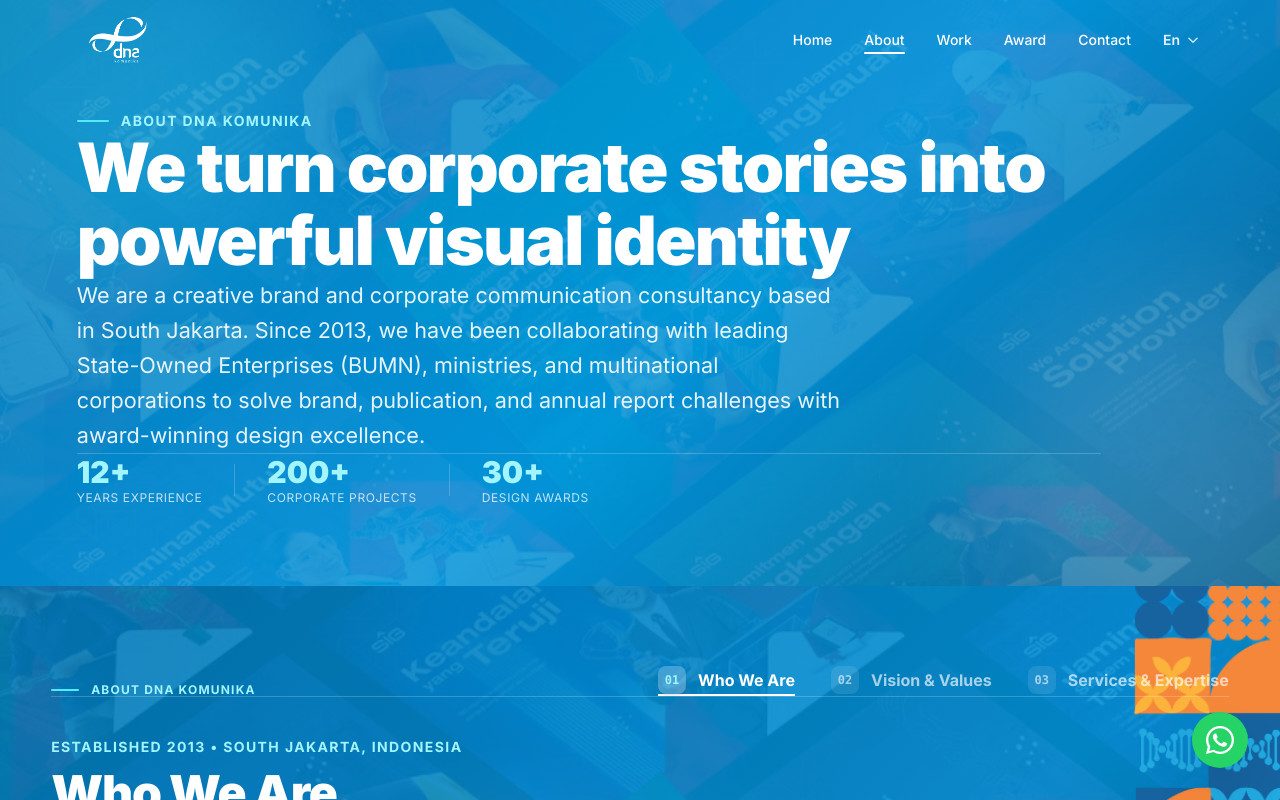
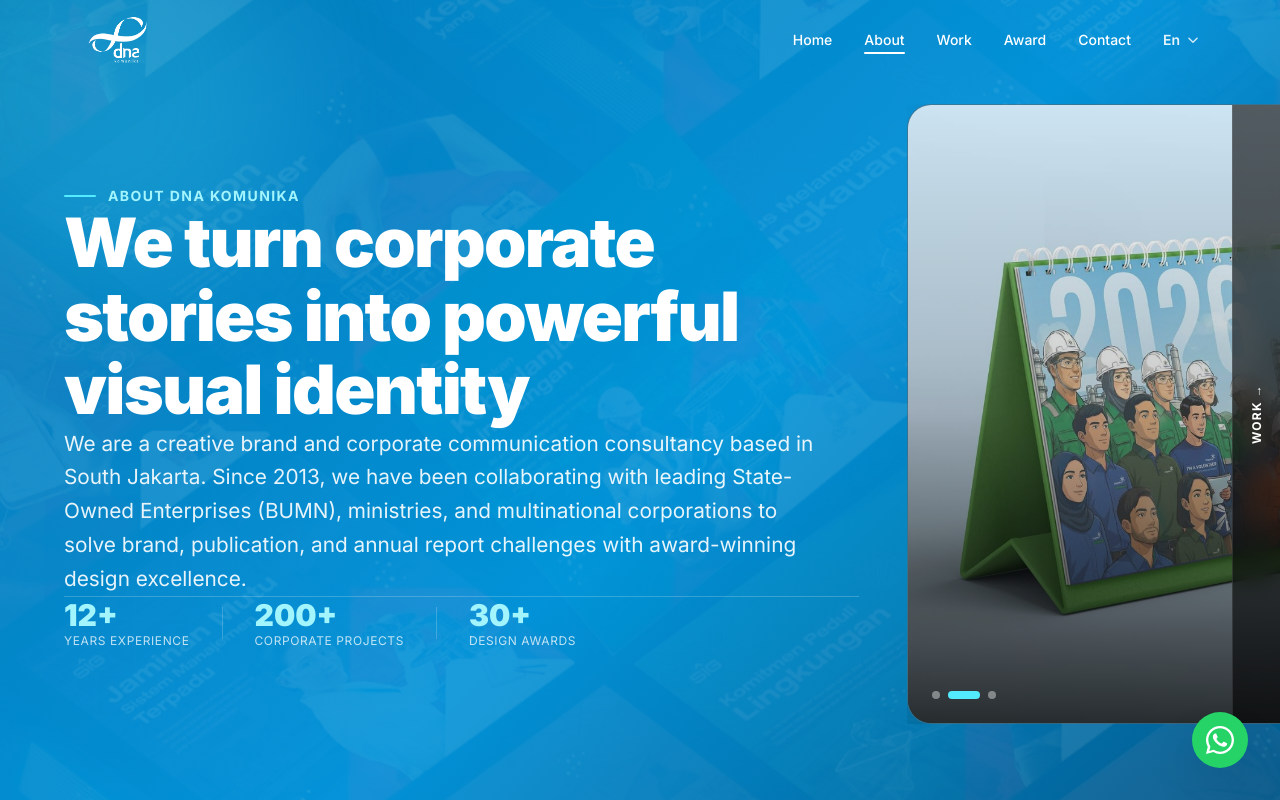
Before and after one commit to SamJinWoo99/DNA-Company-Profile, a Next.js app: page /about in a window 1280 px wide. Shown: the top 800 px of the page. Built offline with nearby package versions, Linux system fonts and the light colour scheme.

Commit message:
Animate slide from left to right, full blue background, and right peek photo carousel like reference 3

```diff
--- a/app/components/AboutHeroMeta.tsx
+++ b/app/components/AboutHeroMeta.tsx
@@ -1,34 +1,66 @@
 "use client";
 
-import { motion } from "framer-motion";
+import { useState, useEffect } from "react";
+import Link from "next/link";
+import { motion, AnimatePresence } from "framer-motion";
 import { useLanguage } from "../context/LanguageContext";
 
 export default function AboutHeroMeta() {
   const { lang, t } = useLanguage();
 
+  // Foto berjalan (carousel slider) seperti di Home
+  const heroSlides = [
+    {
+      id: 1,
+      image: "/hero-slide-1.jpg",
+      label: "Annual Report Excellence",
+    },
+    {
+      id: 2,
+      image: "/hero-slide-2.jpg",
+      label: "Calendar Design",
+    },
+    {
+      id: 3,
+      image: "/hero-slide-3.jpg",
+      label: "Corporate Publications",
+    },
+  ];
+
+  const [activeSlide, setActiveSlide] = useState(0);
+
+  // Otomatis berpindah slide setiap 4.5 detik
+  useEffect(() => {
+    const timer = setInterval(() => {
+      setActiveSlide((prev) => (prev + 1) % heroSlides.length);
+    }, 4500);
+    return () => clearInterval(timer);
+  }, [heroSlides.length]);
+
   return (
+    // Animasi geser dari KIRI ke KANAN (-100% -> 0)
     <motion.div
-      initial={{ x: "100%", opacity: 0 }}
+      initial={{ x: "-100%", opacity: 0 }}
       animate={{ x: 0, opacity: 1 }}
-      exit={{ x: "-100%", opacity: 0 }}
-      transition={{ duration: 0.65, ease: [0.16, 1, 0.3, 1] }}
-      className="w-full flex flex-col bg-white overflow-hidden"
+      exit={{ x: "100%", opacity: 0 }}
+      transition={{ duration: 0.7, ease: [0.16, 1, 0.3, 1] }}
+      className="w-full flex flex-col overflow-hidden"
     >
-      {/* ======================================================== */}
-      {/* 1. HERO BIRU META-STYLE (Foto 1)                         */}
-      {/* ======================================================== */}
+      {/* ========================================================================= */}
+      {/* HERO SECTION: Biru di Kiri (Lebar), Foto Carousel Separoh di Kanan (Foto 3) */}
+      {/* ========================================================================= */}
       <section
-        className="relative w-full text-white overflow-hidden"
+        className="relative w-full min-h-[92vh] lg:min-h-screen text-white overflow-hidden flex flex-col justify-between"
         style={{
           background: "linear-gradient(135deg, #0077b6 0%, #0091D7 55%, #005a8d 100%)",
           paddingTop: "clamp(6.5rem, 11vh, 9rem)",
-          paddingBottom: "clamp(5rem, 9vh, 7.5rem)",
-          paddingLeft: "clamp(2rem, 6vw, 6rem)",
-          paddingRight: "clamp(2rem, 6vw, 6rem)",
+          paddingBottom: "clamp(4.5rem, 8vh, 6.5rem)",
+          paddingLeft: "clamp(2rem, 5vw, 5.5rem)",
+          paddingRight: "0px", // Biar slide foto di kanan rapat flush ke pinggir layar
         }}
       >
         {/* Subtle DNA background texture */}
-        <div className="absolute inset-0 z-0 pointer-events-none overflow-hidden select-none opacity-15 mix-blend-screen">
+        <div className="absolute inset-0 z-0 pointer-events-none overflow-hidden select-none opacity-10 mix-blend-screen">
           <img
             src="/about-bg-pattern.jpg"
             alt="DNA Texture"
@@ -38,9 +70,12 @@ export default function AboutHeroMeta() {
 
         {/* Ambient Glow */}
         <div className="absolute -top-24 -left-24 w-96 h-96 bg-cyan-300/20 rounded-full blur-3xl pointer-events-none" />
-        <div className="absolute -bottom-24 -right-24 w-96 h-96 bg-white/15 rounded-full blur-3xl pointer-events-none" />
 
-        <div className="relative z-10 max-w-5xl">
+        {/* Grid Konten: Kiri Teks Biru, Kanan Foto Berjalan Separoh */}
+        <div className="relative z-10 w-full grid grid-cols-1 lg:grid-cols-12 items-center gap-10 lg:gap-12 pr-6 sm:pr-10 lg:pr-0">
+
+          {/* KOLOM KIRI: Teks Utama Headline & Paragraf */}
+          <div className="lg:col-span-7 xl:col-span-8 max-w-4xl">
             {/* Badge Atas */}
             <div className="inline-flex items-center gap-3 mb-6">
               <span className="w-8 h-0.5 bg-cyan-300 rounded-full inline-block" />
@@ -59,7 +94,7 @@ export default function AboutHeroMeta() {
             </h1>
 
             {/* Paragraf Meta-Style */}
-          <p className="text-lg sm:text-xl lg:text-[1.35rem] text-white/90 font-normal leading-relaxed max-w-3xl mb-10">
+            <p className="text-lg sm:text-xl lg:text-[1.3rem] text-white/90 font-normal leading-relaxed max-w-3xl mb-10">
               {lang === "en" ? (
                 <>
                   We are a creative brand and corporate communication consultancy based in South Jakarta.
@@ -76,7 +111,7 @@ export default function AboutHeroMeta() {
               )}
             </p>
 
-          {/* Quick Metrics / Tagline */}
+            {/* 3 Metrik Prestasi */}
             <div className="flex flex-wrap items-center gap-8 pt-6 border-t border-white/20">
               <div>
                 <div className="text-2xl sm:text-3xl font-black text-cyan-200">12+</div>
@@ -94,6 +129,61 @@ export default function AboutHeroMeta() {
               </div>
             </div>
           </div>
+
+          {/* KOLOM KANAN: Foto Berjalan Separoh (Peek Strip Carousel seperti Foto 3) */}
+          <div className="lg:col-span-5 xl:col-span-4 relative h-[380px] sm:h-[480px] lg:h-[620px] w-full flex items-center justify-end overflow-hidden select-none">
+
+            {/* Wadah foto peek strip menjulur ke kanan */}
+            <Link
+              href="/work"
+              className="group relative w-full h-full rounded-l-3xl overflow-hidden shadow-2xl border-l border-y border-white/20 bg-black/40 block"
+              title="Click to view our works"
+            >
+              <AnimatePresence mode="wait">
+                <motion.div
+                  key={activeSlide}
+                  initial={{ opacity: 0, scale: 1.05 }}
+                  animate={{ opacity: 1, scale: 1 }}
+                  exit={{ opacity: 0, scale: 0.98 }}
+                  transition={{ duration: 0.7 }}
+                  className="absolute inset-0 w-full h-full"
+                >
+                  <img
+                    src={heroSlides[activeSlide].image}
+                    alt={heroSlides[activeSlide].label}
+                    className="w-full h-full object-cover object-left"
+                  />
+                  {/* Dark subtle overlay */}
+                  <div className="absolute inset-0 bg-gradient-to-t from-black/80 via-black/20 to-transparent" />
+                </motion.div>
+              </AnimatePresence>
+
+              {/* Label Vertikal "Work" di pojok kanan (Sesuai Foto 3) */}
+              <div className="absolute right-0 top-0 bottom-0 w-12 bg-black/60 backdrop-blur-md flex items-center justify-center border-l border-white/10 z-20 pointer-events-none">
+                <span className="text-xs font-bold tracking-widest text-white uppercase -rotate-90 whitespace-nowrap">
+                  Work →
+                </span>
+              </div>
+
+              {/* Indikator Titik Slide */}
+              <div className="absolute bottom-6 left-6 z-20 flex items-center gap-2">
+                {heroSlides.map((_, idx) => (
+                  <button
+                    key={idx}
+                    onClick={(e) => {
+                      e.preventDefault();
+                      setActiveSlide(idx);
+                    }}
+                    className={`h-2 rounded-full transition-all ${
+                      activeSlide === idx ? "w-8 bg-cyan-300" : "w-2 bg-white/40"
+                    }`}
+                  />
+                ))}
+              </div>
+            </Link>
+          </div>
+
+        </div>
       </section>
     </motion.div>
   );
```
Lines whose indentation alone changed are shown as unchanged.
